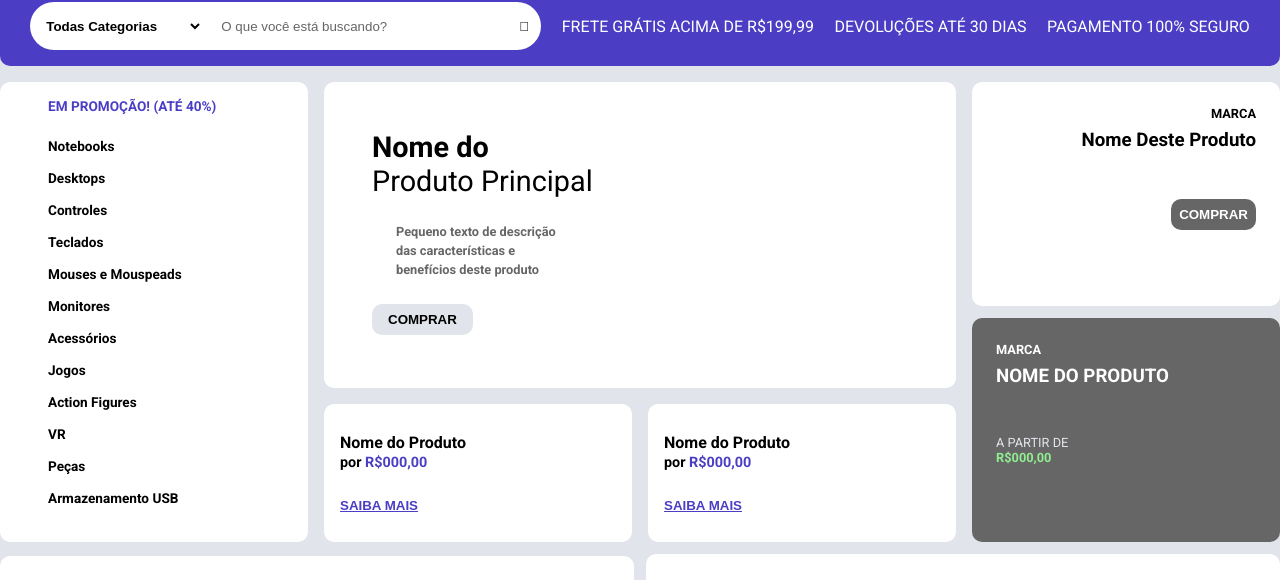
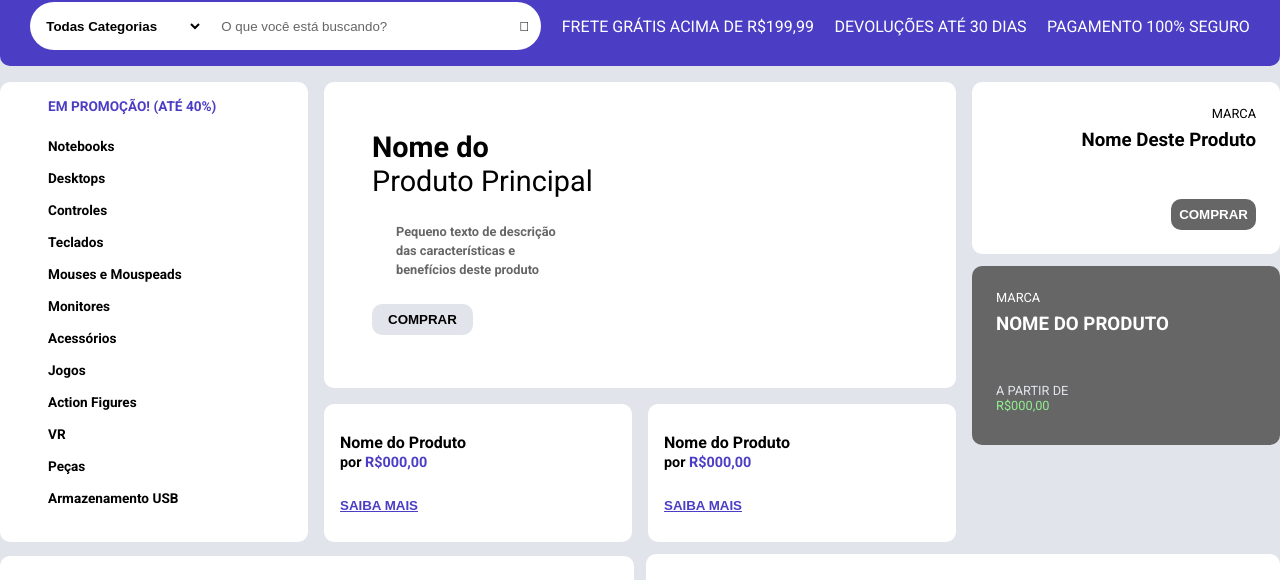
Before and after one commit to plucascarv/sistema-web-ecommerce-MATC82, an Angular app: page / in a window 1280 px wide. Shown: the part 153-733 px from the top of the page. Built offline with nearby package versions, Linux system fonts and the light colour scheme.

Commit message:
adicionado ad.component

```diff
--- /dev/null
+++ b/src/app/components/ad/ad.component.css
@@ -0,0 +1,47 @@
+.ad-type1 {
+  background: var(--c0); /* Separar e adicionar foto do produto como url */
+  border-radius: 10px;
+  padding: 24px;
+  display: flex;
+  flex-direction: column;
+  align-items: end;
+  flex: 1;
+}
+
+.ad-type1 span, .ad-type2 span {
+  font-size: .8rem;
+  margin-bottom: 8px;
+}
+
+.ad-type1 h3, .ad-type2 h3 {
+  font-weight: bold;
+  margin-bottom: 48px;
+}
+
+.ad-type1 button {
+  background: var(--c2);
+  border-radius: 10px;
+  color: var(--c0);
+  padding: 8px;
+  font-weight: bold;
+}
+
+.ad-type2 {
+  background: var(--c2); /* Separar e adicionar foto do produto como url */
+  border-radius: 10px;
+  padding: 24px;
+  display: flex;
+  flex-direction: column;
+  align-items: start;
+  color: var(--c0);
+  flex: 1;
+}
+
+.ad-type2 p {
+  font-size: .8rem;
+  color: var(--c1);
+}
+
+.ad-type2 span.price {
+  color: lightgreen;
+}
--- /dev/null
+++ b/src/app/components/ad/ad.component.html
@@ -0,0 +1,16 @@
+@if (type === 'type1') {
+  <div class="ad-type1">
+    <span>{{brand}}</span>
+    <h3>{{name}}</h3>
+    <button>COMPRAR</button>
+  </div>
+}
+
+@if (type === 'type2') {
+  <div [routerLink]="['products',link]" class="ad-type2">
+    <span>{{brand}}</span>
+    <h3>{{name}}</h3>
+    <p>A PARTIR DE</p>
+    <span class="price">{{price}}</span>
+  </div>
+}
--- a/src/app/components/homepage/day-deal/day-deal.component.ts
+++ b/src/app/components/homepage/day-deal/day-deal.component.ts
@@ -1,8 +1,9 @@
 import { Component } from '@angular/core';
+import { AdComponent } from '../../ad/ad.component';
 
 @Component({
   selector: 'app-day-deal',
-  imports: [],
+  imports: [AdComponent],
   templateUrl: './day-deal.component.html',
   styleUrl: './day-deal.component.css'
 })
--- a/src/app/components/homepage/main/main.component.css
+++ b/src/app/components/homepage/main/main.component.css
@@ -110,54 +110,6 @@
 .ads {
   display: flex;
   flex-direction: column;
-  justify-content: space-between;
+  height: 100%;
   gap: 12px;
 }
-
-.ad-tipo1 {
-  background: var(--c0); /* Separar e adicionar foto do produto como url */
-  border-radius: 10px;
-  padding: 24px;
-  display: flex;
-  flex-direction: column;
-  align-items: end;
-  flex: 1;
-}
-
-.ad-tipo1 span, .ad-tipo2 span {
-  font-size: .8rem;
-  margin-bottom: 8px;
-}
-
-.ad-tipo1 h3, .ad-tipo2 h3 {
-  font-weight: bold;
-  margin-bottom: 48px;
-}
-
-.ad-tipo1 button {
-  background: var(--c2);
-  border-radius: 10px;
-  color: var(--c0);
-  padding: 8px;
-  font-weight: bold;
-}
-
-.ad-tipo2 {
-  background: var(--c2); /* Separar e adicionar foto do produto como url */
-  border-radius: 10px;
-  padding: 24px;
-  display: flex;
-  flex-direction: column;
-  align-items: start;
-  color: var(--c0);
-  flex: 1;
-}
-
-.ad-tipo2 p {
-  font-size: .8rem;
-  color: var(--c1);
-}
-
-.ad-tipo2 span.price {
-  color: lightgreen;
-}
--- a/src/app/components/homepage/main/main.component.html
+++ b/src/app/components/homepage/main/main.component.html
@@ -34,17 +34,18 @@
   </div>
 
   <div class="ads">
-    <div class="ad-tipo1">
-      <span>MARCA</span>
-      <h3>Nome Deste Produto</h3>
-      <button>COMPRAR</button>
-    </div>
+    <app-ad
+      type="type1"
+      brand="MARCA"
+      name="Nome Deste Produto">
+    </app-ad>
 
-    <a href="./" class="ad-tipo2">
-      <span>MARCA</span>
-      <h3>NOME DO PRODUTO</h3>
-      <p>A PARTIR DE</p>
-      <span class="price">R$000,00</span>
-    </a>
+    <app-ad
+      type="type2"
+      brand="MARCA"
+      name="NOME DO PRODUTO"
+      price="R$000,00"
+      link="./">
+    </app-ad>
   </div>
 </section>
--- a/src/app/components/homepage/main/main.component.ts
+++ b/src/app/components/homepage/main/main.component.ts
@@ -1,9 +1,10 @@
 import { Component } from '@angular/core';
 import { Router } from '@angular/router';
+import { AdComponent } from '../../ad/ad.component';
 
 @Component({
   selector: 'app-main',
-  imports: [],
+  imports: [AdComponent],
   templateUrl: './main.component.html',
   styleUrl: './main.component.css'
 })
```
Also changed, not shown: src/app/components/ad/ad.component.ts (added, +16 -0 lines), src/app/components/homepage/day-deal/day-deal.component.html (+13 -12 lines).
